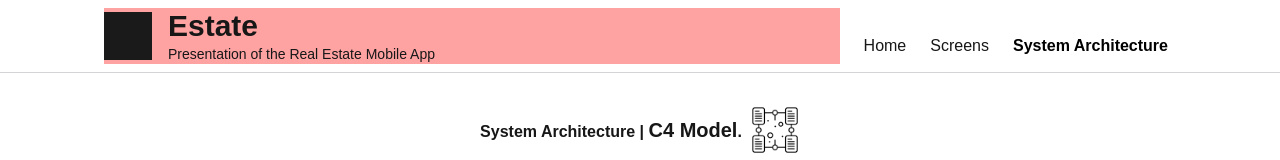
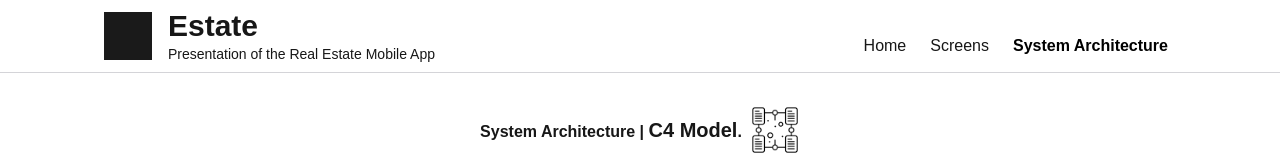
Before and after one commit to MarioLuigie/estate-web-intro, a Next.js app: page /app-flow in a window 1280 px wide. Shown: the top 160 px of the page. Built offline with nearby package versions, Linux system fonts and the light colour scheme.

Commit message:
Styles: Remove bg-red from Header.tsx

```diff
--- a/src/components/layout/Header.tsx
+++ b/src/components/layout/Header.tsx
@@ -24,7 +24,7 @@
 			)}
 		>
 			<div className="w-full max-w-6xl flex flex-col md:flex-row items-center md:items-end md:justify-between px-4 md:px-10 gap-4">
-				<div className="flex items-center justify-start gap-4 w-full bg-red-300">
+				<div className="flex items-center justify-start gap-4 w-full">
 					<Logo isAppName={false} />
 					<Link href={ROUTES.home}>
 						<div>
```
